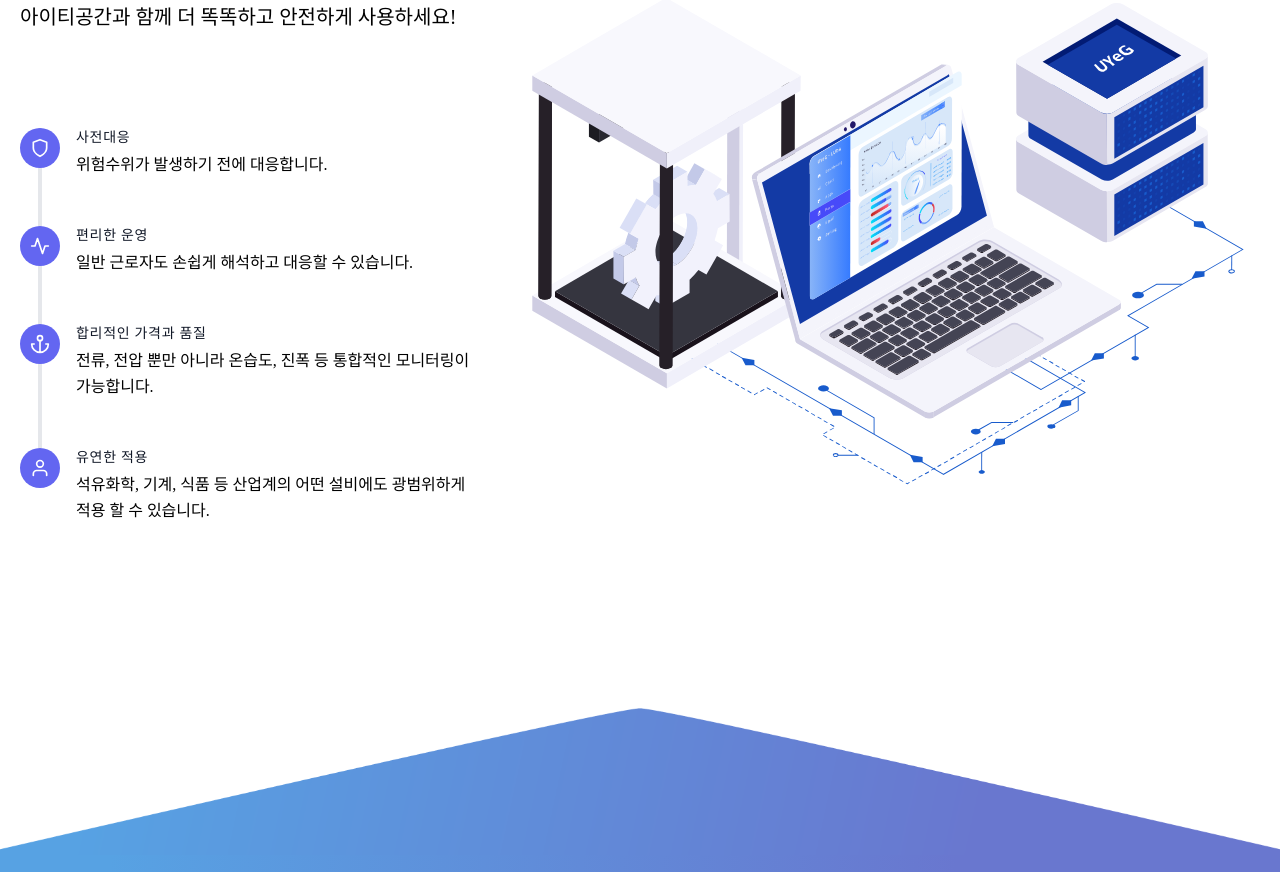
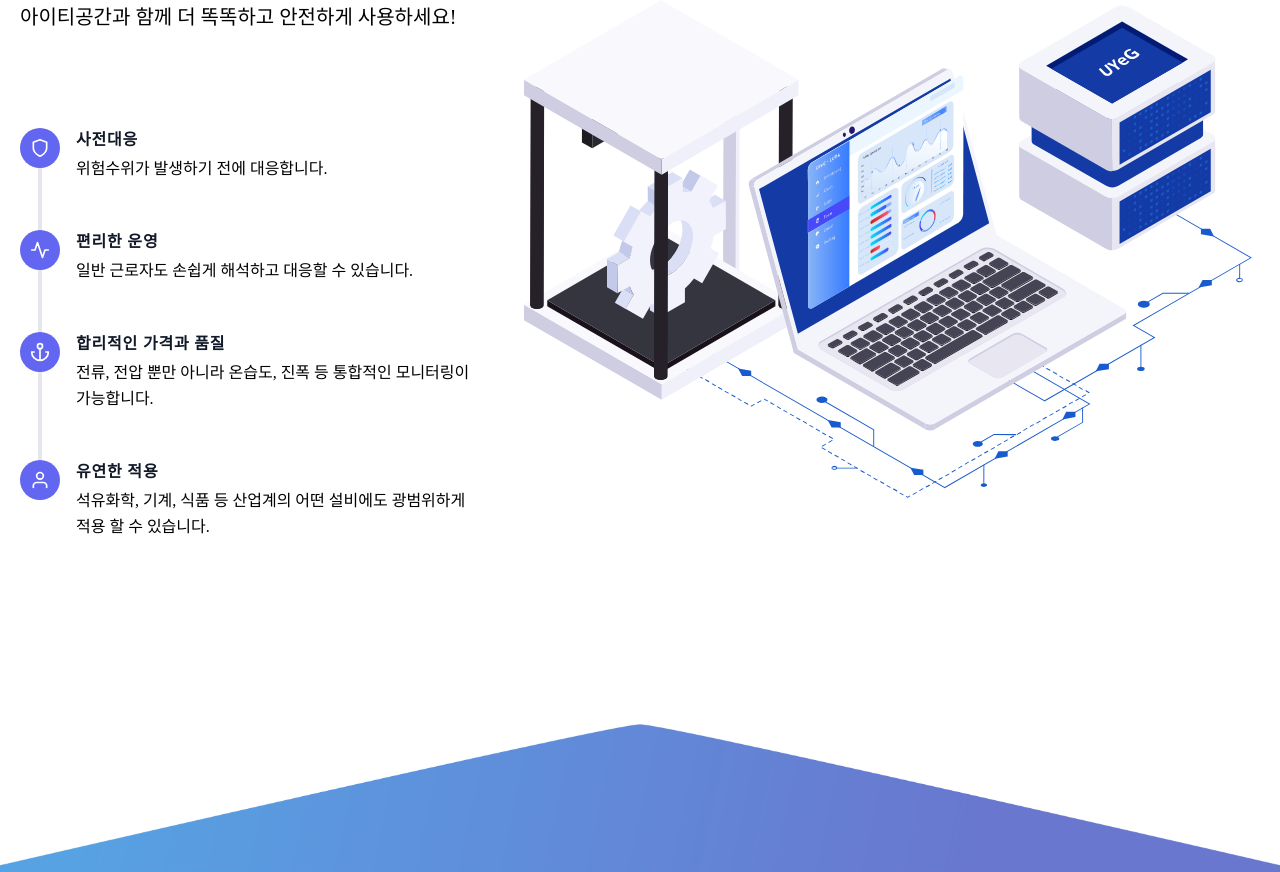
Before and after one commit to ITSROOM-HOMEPAGE/ITS_homepages, a React (Create React App) app: page / in a window 1280 px wide. Shown: the part 1980-2852 px from the top of the page. Built offline with nearby package versions, Linux system fonts and the light colour scheme; a web font is replaced by a local one; what tailwindcss-animated would draw is missing.

Commit message:
pull commit
prettierrc.json = tailwindcss 정렬

```diff
--- a/package.json
+++ b/package.json
@@ -41,6 +41,8 @@
     ]
   },
   "devDependencies": {
+    "prettier": "^3.3.2",
+    "prettier-plugin-tailwindcss": "^0.6.5",
     "tailwindcss": "^3.4.3",
     "tailwindcss-animated": "^1.1.0"
   }
--- /dev/null
+++ b/prettierrc.json
@@ -0,0 +1,3 @@
+{
+  "plugins": ["prettier-plugin-tailwindcss"]
+}
--- a/src/components/mainPage/mainPage1.js
+++ b/src/components/mainPage/mainPage1.js
@@ -64,7 +64,7 @@ export default function Mainpage1() {
               </svg>
             </div>
             <div className="flex-grow pl-4">
-              <h2 className="font-medium title-font text-sm text-gray-900 mb-1 tracking-wider">
+              <h2 className="mb-1 text-md font-bold font text-gray-900 tracking-wider">
                 사전대응
               </h2>
               <p className="leading-relaxed">
@@ -90,7 +90,7 @@ export default function Mainpage1() {
               </svg>
             </div>
             <div className="flex-grow pl-4">
-              <h2 className="font-medium title-font text-sm text-gray-900 mb-1 tracking-wider">
+              <h2 className="mb-1 text-md font-bold font text-gray-900 tracking-wider">
                 편리한 운영
               </h2>
               <p className="leading-relaxed">
@@ -117,7 +117,7 @@ export default function Mainpage1() {
               </svg>
             </div>
             <div className="flex-grow pl-4">
-              <h2 className="font-medium title-font text-sm text-gray-900 mb-1 tracking-wider">
+              <h2 className="mb-1 text-md font-bold font text-gray-900 tracking-wider">
                 합리적인 가격과 품질
               </h2>
               <p className="leading-relaxed">
@@ -145,7 +145,7 @@ export default function Mainpage1() {
               </svg>
             </div>
             <div className="flex-grow pl-4">
-              <h2 className="font-medium title-font text-sm text-gray-900 mb-1 tracking-wider">
+              <h2 className="mb-1 text-md font-bold font text-gray-900 tracking-wider">
                 유연한 적용
               </h2>
               <p className="leading-relaxed">
@@ -160,7 +160,7 @@ export default function Mainpage1() {
           initial={{ opacity: 0, x: 100 }}
           animate={isImgVisible ? { opacity: 1, x: 0 } : {}}
           transition={{ duration: 1, ease: "easeOut" }}
-          className="lg:w-3/5 md:w-1/2  object-cover object-center rounded-lg md:mt-0 mt-12 "
+          className="lg:w-3/5 md:w-1/2 object-cover object-center rounded-lg md:mt-0 mt-12 "
           src="./images/test4.svg"
           alt="step"
         />
```
Also changed, not shown: 1 other file (tests, documents, lock files or other folders).
